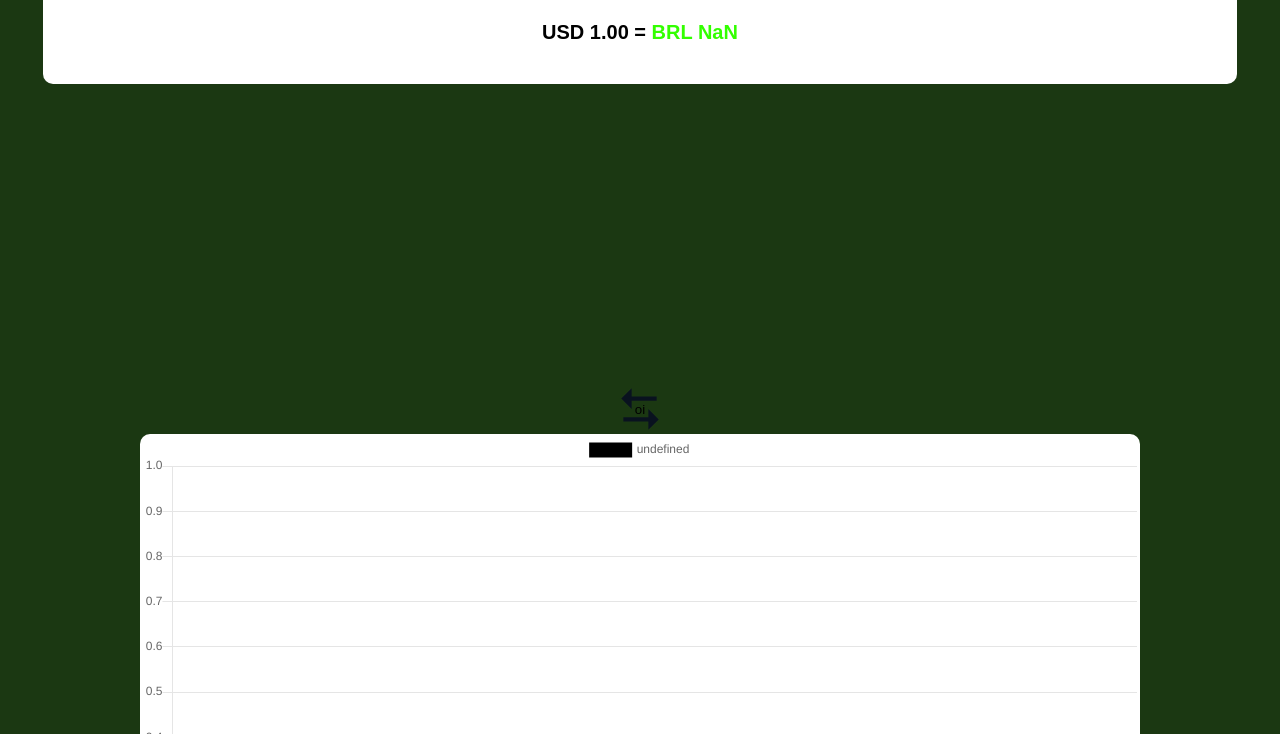
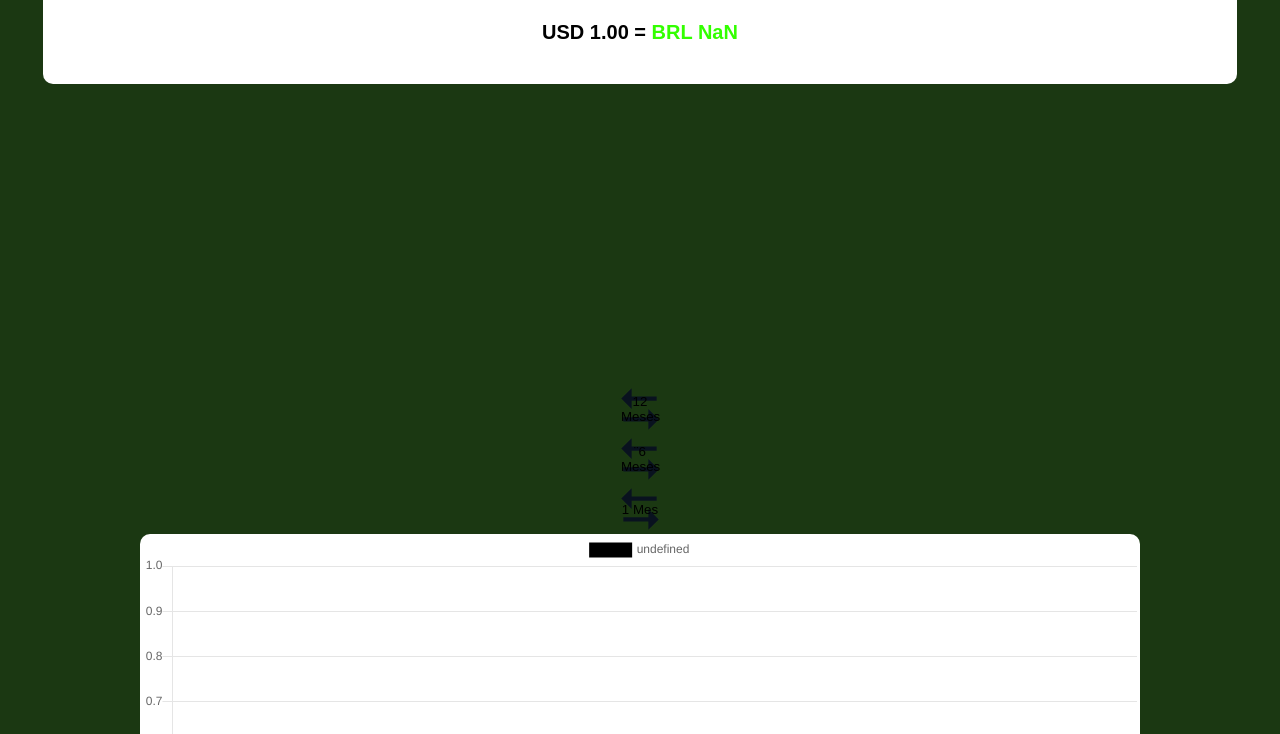
Before and after one commit to HenriqueGarc1a/SistemaCambioEquipe4, a plain HTML site: page index.html in a window 1280 px wide. Shown: the part 507-1241 px from the top of the page. Drawn offline with nearby package versions, Linux system fonts and the light colour scheme; no server answers.

Commit message:
mudanca de escala funcionando

```diff
--- a/index.html
+++ b/index.html
@@ -74,7 +74,9 @@
     </div>
 
     <div class="canvas-container">
-        <button  onclick="setPeriodo(0,359)">oi</button>
+        <button  onclick="setPeriodo(0)">12 Meses</button>
+        <button  onclick="setPeriodo(180)">¨6 Meses</button>
+        <button  onclick="setPeriodo(320)">1 Mes</button>
         <canvas id="myChart" style="width:100%;min-width:1000px"></canvas>
     </div>
 
--- a/script.js
+++ b/script.js
@@ -6,8 +6,7 @@ setEntrada = false; // false(input da direita e entrada) true(input da esquerda
 flutuacoDiaT = [];
 flutuacoDia = [];
 flutuacoValor = [];
-var eixoX;
-var eixoY;
+initgraph = 0;
  // matriz que guarda as datas e os valores do dolar para real no tempo
 // sempre que algo é digitado em algum input esse metodo e chamado;
 
@@ -277,6 +276,7 @@ function inverter() {
 
 function setPeriodo(x){
 
+  chart.options.scales.xAxes[0].ticks.min = x;
 
   chart.update()
 
@@ -307,7 +307,7 @@ chart = new Chart(ctx, {
     },
     scales: {
 
-      xAxes: [{ticks: {min: 0, max:359}}]
+      xAxes: [{ticks: {min: initgraph, max:359}}]
 
     }
     ,
```
